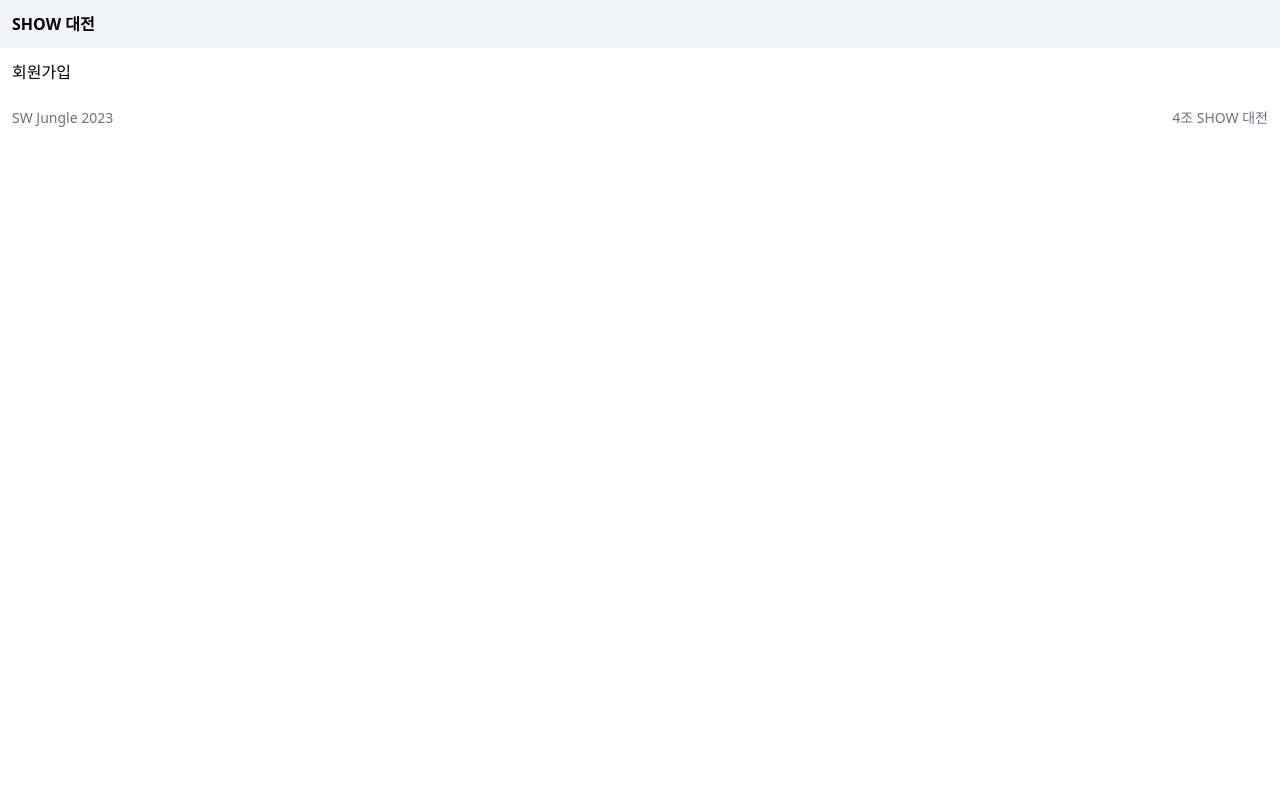
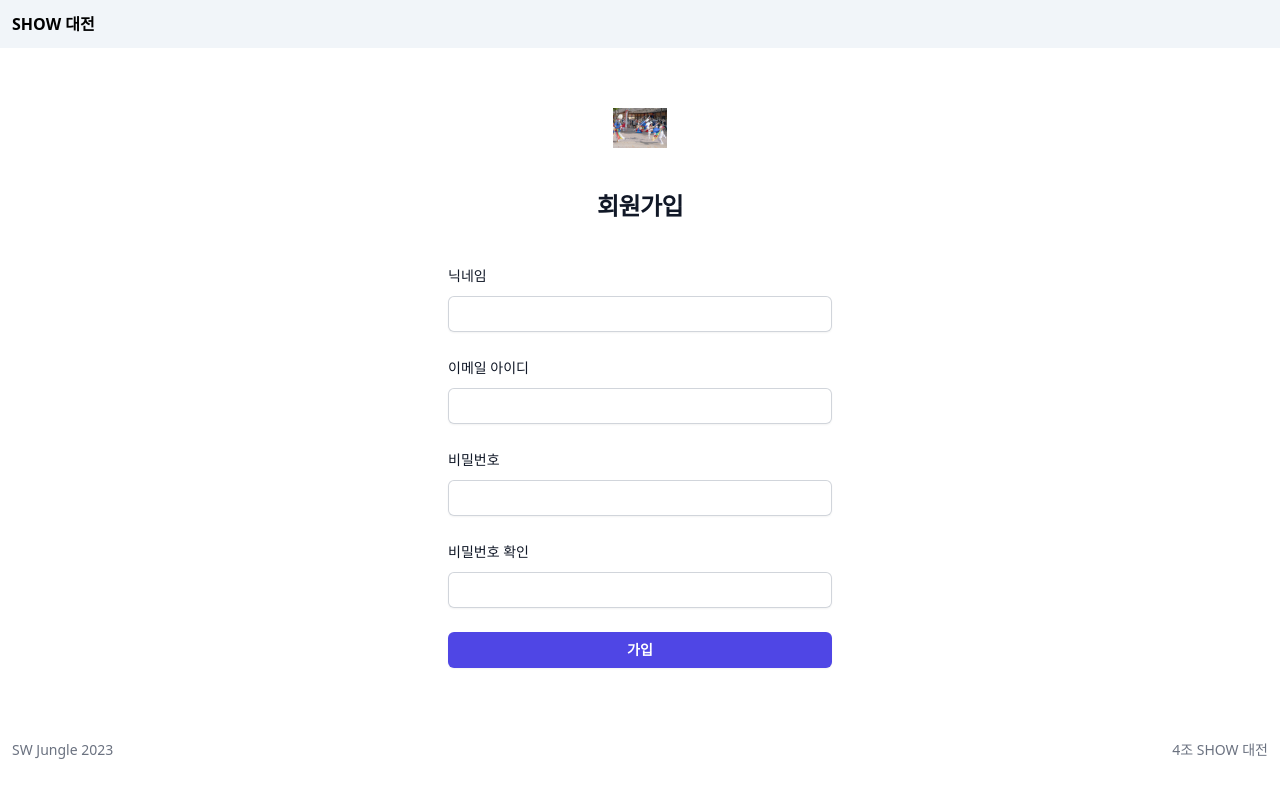
Before and after one commit to HyeonSeuk/Jungle-week-00, a Flask app: page /signup in a window 1280 px wide. Run offline with Flask 3, Linux system fonts and the light colour scheme; some libraries are stand-ins or nearby versions.

Commit message:
feat(sign up): 회원가입 기능 구현
password는 서버에 '평문'으로 전달되며 DB에 '암호문'으로 저장된다.
회원가입이 완료되면 msg: '회원가입이 완료되었습니다' 와 함께 login 으로 리다이렉트 된다.

````diff
--- a/app.py
+++ b/app.py
@@ -1,7 +1,7 @@
 from pymongo import MongoClient
-from flask import Flask, render_template, jsonify
+from flask import Flask, render_template, jsonify, redirect, url_for, request
 from bson import ObjectId
-import requests
+import requests, hashlib
 
 app = Flask(__name__)
 
@@ -16,9 +16,20 @@ def home():
     print(all_events)
     return render_template('index.html', template_events= all_events)
 
-@app.route('/signup')
+@app.route('/signup', methods=['POST', 'GET'])
 def signup():
-    return render_template('signup.html')
+    if request.method == 'GET':
+        return render_template('signup.html')
+    else:
+        nickname = request.form['nickname']
+        email = request.form['email']
+        password = request.form['password']
+
+        pw_hash = hashlib.sha256(password.encode('utf-8')).hexdigest()
+
+        db.users.insert_one({'nickname':nickname, 'email':email, 'password':pw_hash})
+
+        return redirect(url_for('login', msg="회원가입에 성공하였습니다."))
 
 @app.route('/login')
 def login():
--- a/templates/signup.html
+++ b/templates/signup.html
@@ -1,5 +1,73 @@
 {% extends "base.html" %}
 
 {% block content %}
-  <h1>회원가입</h1>
+  <!--
+  This example requires some changes to your config:
+
+  ```
+  // tailwind.config.js
+  module.exports = {
+    // ...
+    plugins: [
+      // ...
+      require('@tailwindcss/forms'),
+    ],
+  }
+  ```
+-->
+<!--
+  This example requires updating your template:
+
+  ```
+  <html class="h-full bg-white">
+  <body class="h-full">
+  ```
+-->
+<div class="flex min-h-full flex-col justify-center px-6 py-12 lg:px-8">
+  <div class="sm:mx-auto sm:w-full sm:max-w-sm">
+    <img class="mx-auto h-10 w-auto" src="{{ url_for('static', filename='image/banner.jpg') }}" alt="jungle7 team4">
+    <h2 class="mt-10 text-center text-2xl font-bold leading-9 tracking-tight text-gray-900">회원가입</h2>
+  </div>
+
+  <div class="mt-10 sm:mx-auto sm:w-full sm:max-w-sm">
+    <form class="space-y-6" action="/signup" method="POST">
+      <div>
+        <label for="nickname" class="block text-sm font-medium leading-6 text-gray-900">닉네임</label>
+        <div class="mt-2">
+          <input id="nickname" name="nickname" type="text" autocomplete="text" required class="block w-full rounded-md border-0 py-1.5 text-gray-900 shadow-sm ring-1 ring-inset ring-gray-300 placeholder:text-gray-400 focus:ring-2 focus:ring-inset focus:ring-indigo-600 sm:text-sm sm:leading-6">
+        </div>
+      </div>
+
+      <div>
+        <label for="email" class="block text-sm font-medium leading-6 text-gray-900">이메일 아이디</label>
+        <div class="mt-2">
+          <input id="email" name="email" type="email" autocomplete="email" required class="block w-full rounded-md border-0 py-1.5 text-gray-900 shadow-sm ring-1 ring-inset ring-gray-300 placeholder:text-gray-400 focus:ring-2 focus:ring-inset focus:ring-indigo-600 sm:text-sm sm:leading-6">
+        </div>
+      </div>
+
+      <div>
+        <div class="flex items-center justify-between">
+          <label for="password" class="block text-sm font-medium leading-6 text-gray-900">비밀번호</label>
+        </div>
+        <div class="mt-2">
+          <input id="password" name="password" type="password" autocomplete="current-password" pattern=".{10,20}" required title="최소10자, 최대20자" required class="block w-full rounded-md border-0 py-1.5 text-gray-900 shadow-sm ring-1 ring-inset ring-gray-300 placeholder:text-gray-400 focus:ring-2 focus:ring-inset focus:ring-indigo-600 sm:text-sm sm:leading-6">
+        </div>
+      </div>
+
+      <div>
+        <div class="flex items-center justify-between">
+          <label for="password" class="block text-sm font-medium leading-6 text-gray-900">비밀번호 확인</label>
+        </div>
+        <div class="mt-2">
+          <input id="password2" name="password" type="password" autocomplete="current-password" pattern=".{10,20}" required title="최소10자, 최대20자" required class="block w-full rounded-md border-0 py-1.5 text-gray-900 shadow-sm ring-1 ring-inset ring-gray-300 placeholder:text-gray-400 focus:ring-2 focus:ring-inset focus:ring-indigo-600 sm:text-sm sm:leading-6">
+        </div>
+      </div>
+
+      <div>
+        <button type="submit" class="flex w-full justify-center rounded-md bg-indigo-600 px-3 py-1.5 text-sm font-semibold leading-6 text-white shadow-sm hover:bg-indigo-500 focus-visible:outline focus-visible:outline-2 focus-visible:outline-offset-2 focus-visible:outline-indigo-600">가입</button>
+      </div>
+    </form>
+  </div>
+</div>
+
 {% endblock content %}
````
